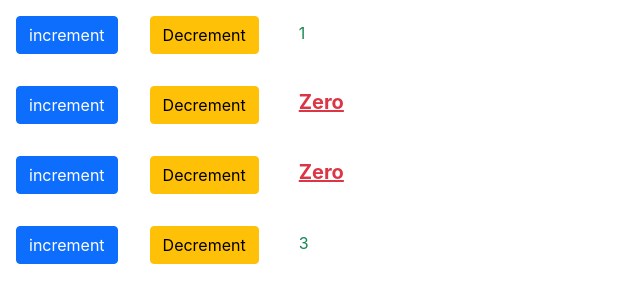
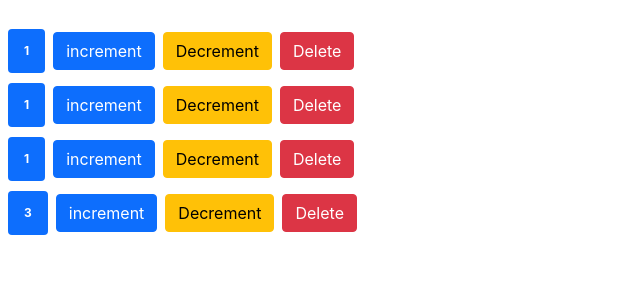
Before and after one commit to nimakarimi76/Friends-list, a React (Create React App) app in the folder mosh/: page / in a window 1280 px wide. Shown: the top 302 px of the page, without its empty margins (0-640 px from the left). Built offline with nearby package versions, Linux system fonts and the light colour scheme.

Commit message:
delete btn

```diff
--- a/mosh/src/components/counter.jsx
+++ b/mosh/src/components/counter.jsx
@@ -2,7 +2,7 @@ import React, { Component } from "react";
 
 class Counter extends Component {
   state = {
-    value: this.props.initialValue,
+    value: this.props.counterProps.initialValue,
     tags: ["tag 1", "tag 2", "tag 3"],
   };
 
@@ -35,15 +35,22 @@ class Counter extends Component {
         {/* <h1 style={this.style} className="card m-3">
           Counter App
         </h1> */}
-        <button className="btn btn-primary m-3" onClick={this.handleIncrement}>
-          increment
-        </button>
-        <button className="btn btn-warning m-3" onClick={this.handleDecrement}>
-          Decrement
-        </button>
         <span style={{ padding: "1rem" }} className={this.getCountClasses()}>
           {this.formatCount()}
         </span>
+
+        <button className="btn btn-primary" onClick={this.handleIncrement}>
+          increment
+        </button>
+        <button className="btn btn-warning m-2" onClick={this.handleDecrement}>
+          Decrement
+        </button>
+        <button
+          className="btn btn-danger btn-small"
+          onClick={() => this.props.onDelete(this.props.counterProps.id)}
+        >
+          Delete
+        </button>
         {/* {this.state.tags.length == 0 && "Please create a tag"}
         {this.renderTags()} */}
       </div>
@@ -61,8 +68,8 @@ class Counter extends Component {
   }
 
   getCountClasses() {
-    let classes = "m-2 text-";
-    classes += this.state.value % 2 === 0 ? "info" : "success";
+    let classes = "mx-2 badge bg-";
+    classes += this.state.value % 2 === 0 ? "info" : "primary";
     return classes;
   }
 }
--- a/mosh/src/components/counters.jsx
+++ b/mosh/src/components/counters.jsx
@@ -4,17 +4,29 @@ import Counter from "./counter";
 class Counters extends Component {
   state = {
     counters: [
-      { id: 1, value: 1 },
-      { id: 2, value: 0 },
-      { id: 3, value: 0 },
-      { id: 4, value: 3 },
+      { id: 1, initialValue: 1 },
+      { id: 2, initialValue: 1 },
+      { id: 3, initialValue: 1 },
+      { id: 4, initialValue: 3 },
     ],
   };
+
+  handleDelete = (counterId) => {
+    const counters = this.state.counters.filter((c) => c.id !== counterId);
+    // this.setState({ counters: counters });
+    //* or simpler
+    this.setState({ counters });
+  };
+
   render() {
     return (
-      <div>
+      <div className="pt-4">
         {this.state.counters.map((eachCounter) => (
-          <Counter key={eachCounter.id} initialValue={eachCounter.value} />
+          <Counter
+            key={eachCounter.id} //! we don't have access to this because react use it internally
+            counterProps={eachCounter}
+            onDelete={this.handleDelete}
+          />
         ))}
       </div>
     );
```
